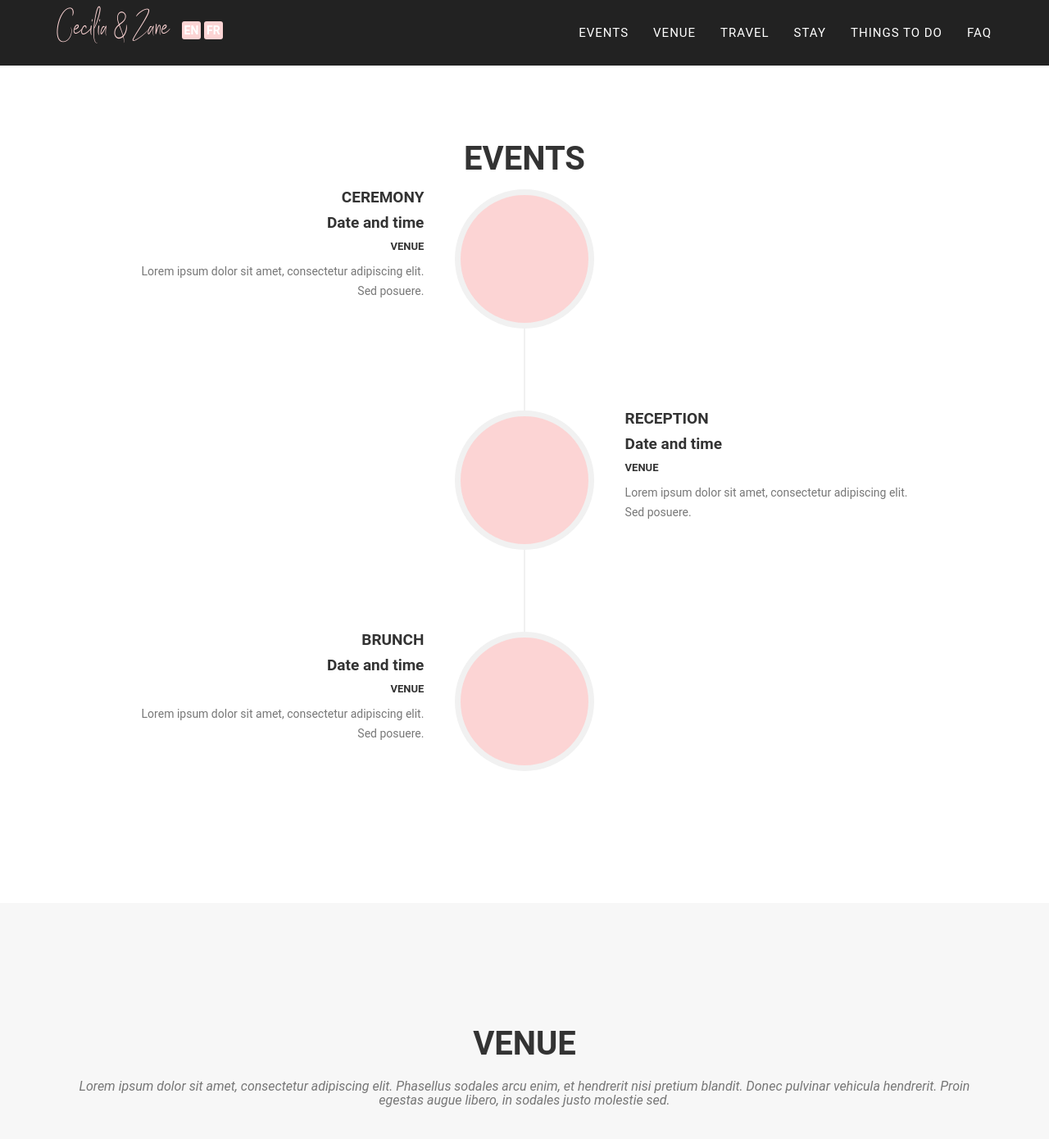
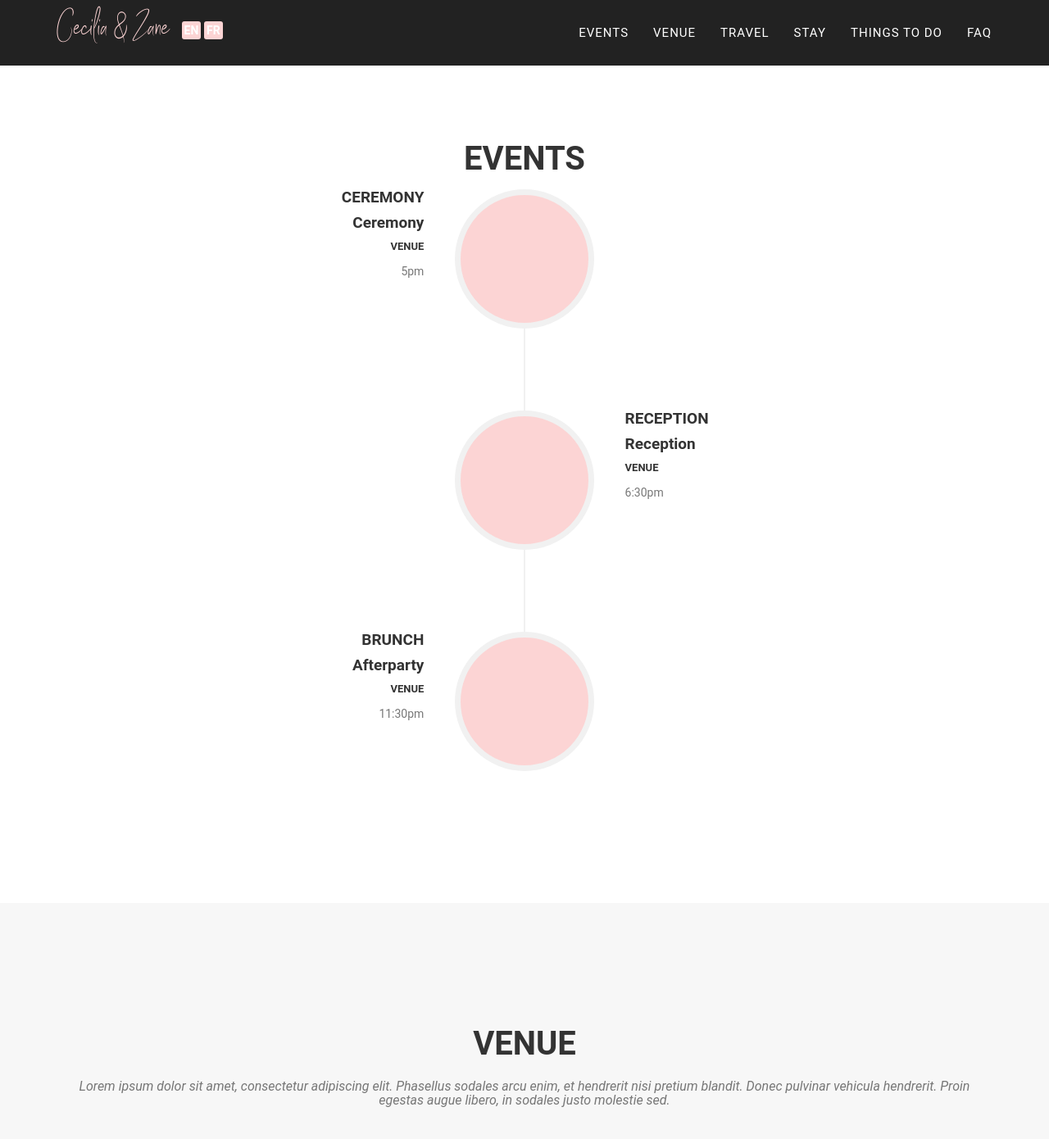
Before and after one commit to ceciliaxli/wedding-website, a Jekyll site: the page built from index.html, in a window 1280 px wide and 1400 px high, scrolled down 753 px. Shown: the top 1390 px of the window at 82% size. Built offline with Jekyll 4.4.1, drawn with Linux system fonts in a browser that asks for light colours; some web fonts are replaced.

Commit message:
Update events.html

```diff
--- a/_includes/en_data/events.html
+++ b/_includes/en_data/events.html
@@ -16,11 +16,11 @@
                         <div class="timeline-panel">
                             <div class="timeline-heading">
                                 <h4>Ceremony</h4>
-                                <h4 class="subheading">Date and time</h4>
+                                <h4 class="subheading">Ceremony</h4>
                                 <h6>Venue</h6>
                             </div>
                             <div class="timeline-body">
-                                <p class="text-muted">Lorem ipsum dolor sit amet, consectetur adipiscing elit. Sed posuere.</p>
+                                <p class="text-muted">5pm</p>
                             </div>
                         </div>
                     </li>
@@ -31,11 +31,11 @@
                         <div class="timeline-panel">
                             <div class="timeline-heading">
                                 <h4>Reception</h4>
-                                <h4 class="subheading">Date and time</h4>
+                                <h4 class="subheading">Reception</h4>
                                 <h6>Venue</h6>
                             </div>
                             <div class="timeline-body">
-                                <p class="text-muted">Lorem ipsum dolor sit amet, consectetur adipiscing elit. Sed posuere.</p>
+                                <p class="text-muted">6:30pm</p>
                             </div>
                         </div>
                     </li>
@@ -46,11 +46,11 @@
                         <div class="timeline-panel">
                             <div class="timeline-heading">
                                 <h4>Brunch</h4>
-                                <h4 class="subheading">Date and time</h4>
+                                <h4 class="subheading">Afterparty</h4>
                                 <h6>Venue</h6>
                             </div>
                             <div class="timeline-body">
-                                <p class="text-muted">Lorem ipsum dolor sit amet, consectetur adipiscing elit. Sed posuere.</p>
+                                <p class="text-muted">11:30pm</p>
                             </div>
                         </div>
                     </li>
```
